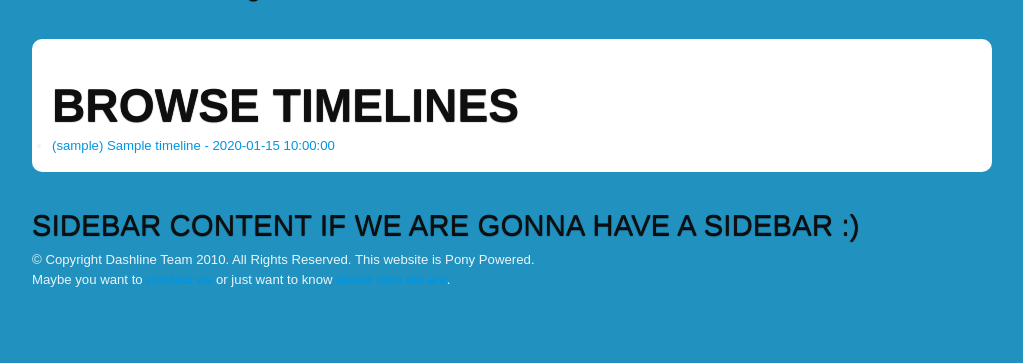
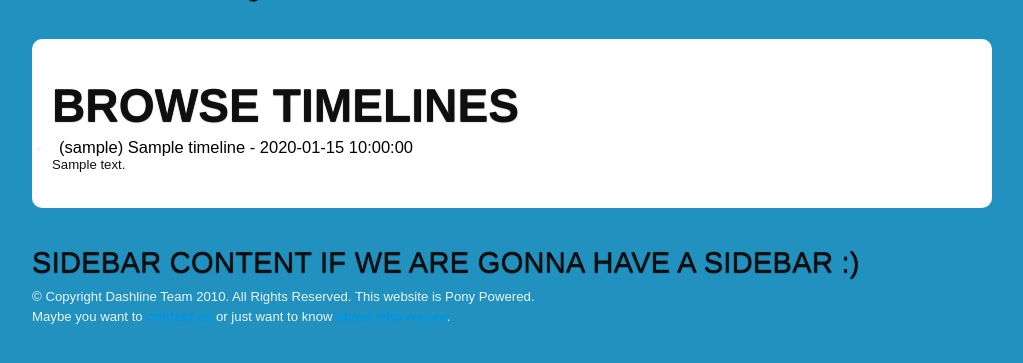
Before and after one commit to chronossc/dashline, a Django app: template dashline/templates/timeline/browse.html in a window 1280 px wide. Shown: the part 106-469 px from the top of the page, without its empty margins (128-1151 px from the left). Run offline with Django 3.2, Linux system fonts and the light colour scheme; the template is opened without the code that fills it: values that come from a table or form of the project are taken from there, others are empty; tables that the repository leaves empty hold one stand-in row (values such as "Sample post"); parts of the project's set-up code (start-up, migrations or seed data) failed here and were passed over; some libraries are stand-ins or nearby versions.

Commit message:
showing better lis

```diff
--- a/dashline/media/html5/css/core.css
+++ b/dashline/media/html5/css/core.css
@@ -169,6 +169,13 @@ p{
 	display:inline;
 }
 
+.article ul li a {
+	color: black;
+	font-size: 1.25em;
+	padding: 5px 5px 5px 5px;
+	margin: 2px 2px 2px 2px;
+}
+
 .nav ul li a,
 .nav ul li a:visited{
 	color:#565656;
--- a/dashline/templates/timeline/browse.html
+++ b/dashline/templates/timeline/browse.html
@@ -10,7 +10,8 @@
     <ul>
     {% autopaginate timelines 4 %}
 	{% for timeline in timelines %}
-		<li><a href='{% url timeline_show timeline.slug %}'>{{ timeline }}</a></li>
+		<li><a href='{% url timeline_show timeline.slug %}'>{{ timeline }}</a><br/>
+			<p>{{ timeline.description|linebreaksbr }}</p></li>
 	{% endfor %}
 	{% paginate %}
 	</ul>
```
